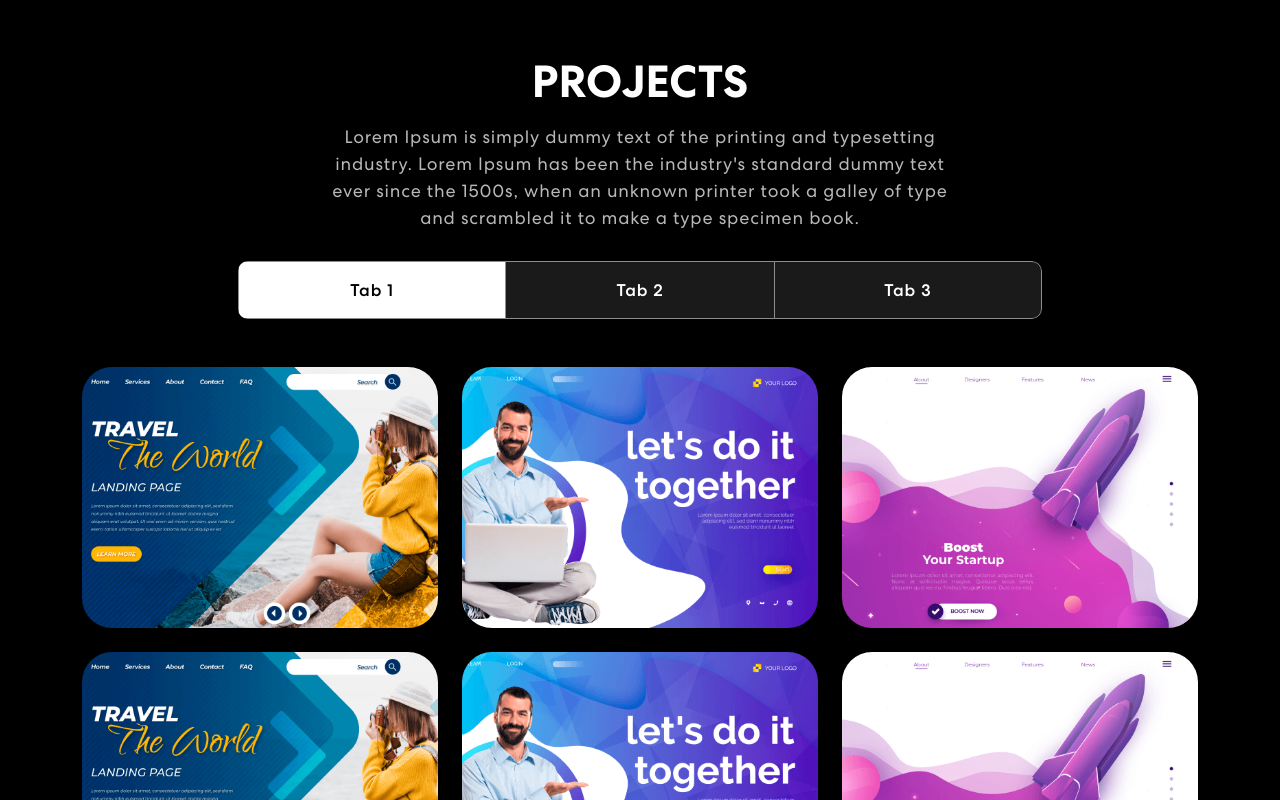
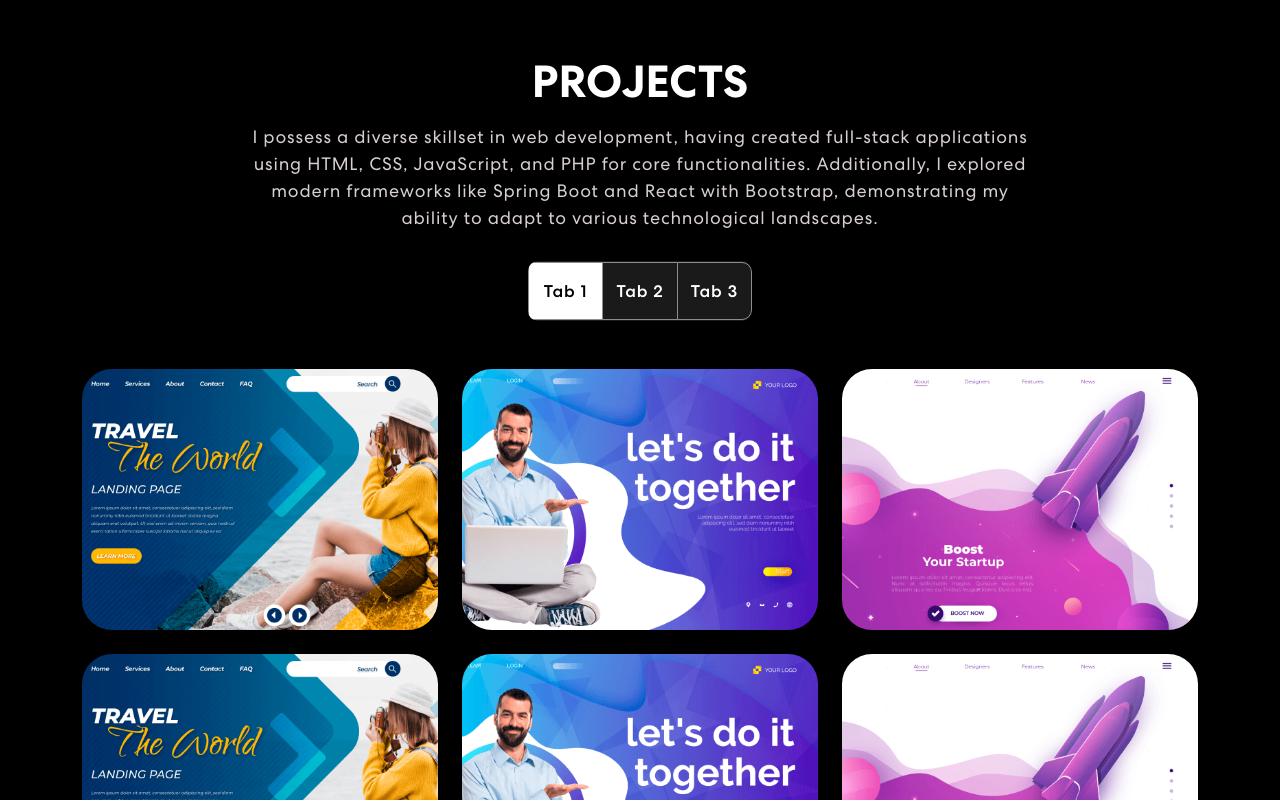
Before and after one commit to GaveenBuddhika/PORTFOLIO_N, a React (Create React App) app in the folder new/: page / in a window 1280 px wide. Shown: the part 1820-2620 px from the top of the page. Built offline with nearby package versions, Linux system fonts and the light colour scheme.

Commit message:
modified projcet.js

```diff
--- a/new/src/App.css
+++ b/new/src/App.css
@@ -393,16 +393,17 @@ filter: brightness(0) saturate(100%) invert(0%) sepia(7%) saturate(98%) hue-rota
   text-align: center;
 }
 .project p {
-  color: #B8B8B8;
+  color: #d8cfcf;
   font-size: 18px;
   letter-spacing: 0.8px;
   line-height: 1.5em;
   margin: 14px auto 30px auto;
   text-align: center;
-  width: 56%;
+  width: 70%;
 }
 .project .nav.nav-pills {
-  width: 72%;
+  width: 20%;
+  height: 60px;
   margin: 0 auto;
   border-radius: 10px;
   background-color: rgb(255 255 255 / 10%);
--- a/new/src/Components/Projects.js
+++ b/new/src/Components/Projects.js
@@ -51,7 +51,11 @@ export const Projects = () => {
               {({ isVisible }) =>
               <div className={isVisible ? "animate__animated animate__fadeIn": ""}>
                 <h2>PROJECTS</h2>
-                <p>Lorem Ipsum is simply dummy text of the printing and typesetting industry. Lorem Ipsum has been the industry's standard dummy text ever since the 1500s, when an unknown printer took a galley of type and scrambled it to make a type specimen book.</p>
+                <p>
+                I possess a diverse skillset in web development, having created full-stack applications using HTML, CSS, JavaScript, and PHP for core functionalities.
+                Additionally, I explored modern frameworks like Spring Boot and React with Bootstrap, demonstrating my ability to adapt to various technological landscapes.
+
+                </p>
                 <Tab.Container id="projects-tabs" defaultActiveKey="first">
                   <Nav variant="pills" className="nav-pills mb-5 justify-content-center align-items-center" id="pills-tab">
                     <Nav.Item>
```
